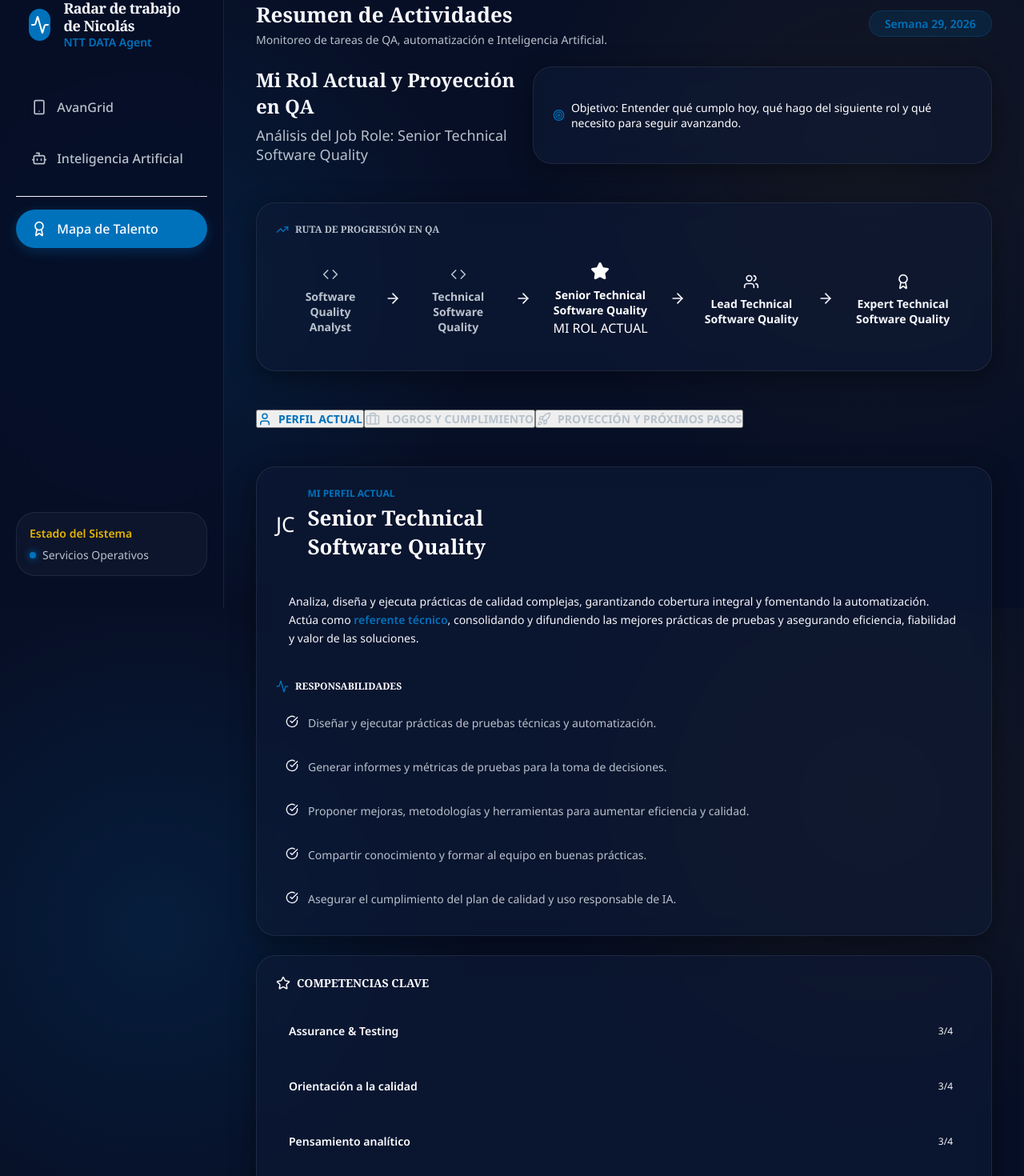
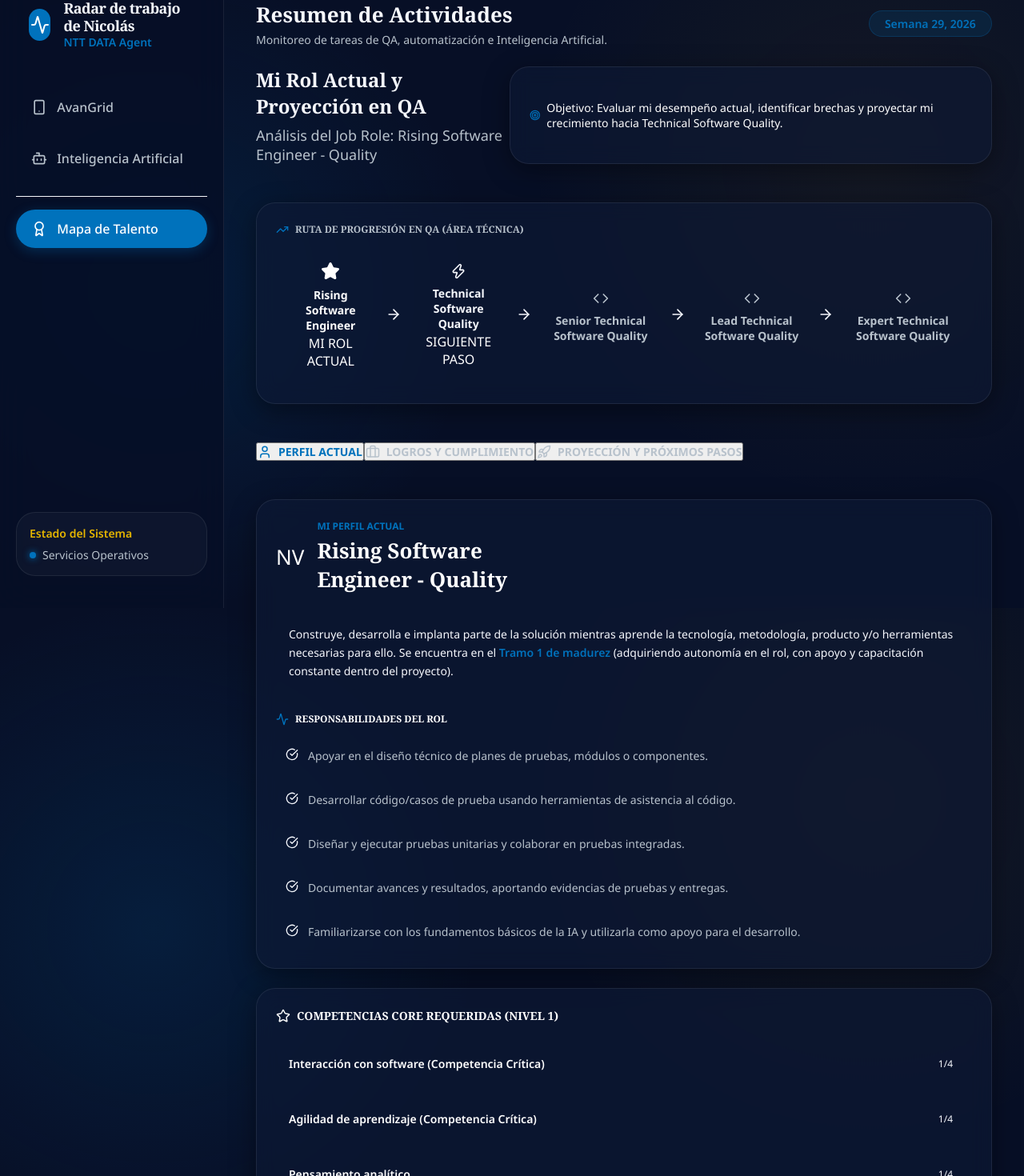
Before and after one commit to ValderramaNico/dashboard, a React (Vite) app: page /career in a window 1280 px wide. Shown: the part 40-1510 px from the top of the page at 80% size. Built offline with nearby package versions, Linux system fonts and the light colour scheme.

Commit message:
feat: personalizar mapa de talento y career path para Nicolas Valderrama (NV)

```diff
--- a/src/pages/CareerPath.jsx
+++ b/src/pages/CareerPath.jsx
@@ -9,42 +9,42 @@ const CareerPath = () => {
       <div className="flex justify-between items-end mb-6">
         <div>
           <h2 className="text-3xl font-bold font-serif mb-2">Mi Rol Actual y Proyección en QA</h2>
-          <p className="text-muted text-lg">Análisis del Job Role: Senior Technical Software Quality</p>
+          <p className="text-muted text-lg">Análisis del Job Role: Rising Software Engineer - Quality</p>
         </div>
         <div className="flex items-center gap-2 p-3 rounded-2xl glass-card text-sm border-l-4 border-cyan bg-[rgba(0,114,188,0.1)]">
           <Target className="text-cyan" size={20} />
-          <span className="text-white">Objetivo: Entender qué cumplo hoy, qué hago del siguiente rol y qué necesito para seguir avanzando.</span>
+          <span className="text-white">Objetivo: Evaluar mi desempeño actual, identificar brechas y proyectar mi crecimiento hacia Technical Software Quality.</span>
         </div>
       </div>
 
       {/* Progression Path (Always visible) */}
       <div className="glass-card mb-6">
         <h3 className="text-xs text-muted font-bold uppercase mb-4 tracking-wider flex items-center gap-2">
-          <TrendingUp size={16} className="text-cyan" /> Ruta de Progresión en QA
+          <TrendingUp size={16} className="text-cyan" /> Ruta de Progresión en QA (Área Técnica)
         </h3>
         <div className="flex items-center justify-between w-full overflow-x-auto pb-2">
           {[
-            { role: 'Software Quality Analyst', type: 'entry' },
-            { role: 'Technical Software Quality', type: 'entry' },
-            { role: 'Senior Technical Software Quality', type: 'current' },
+            { role: 'Rising Software Engineer', type: 'current' },
+            { role: 'Technical Software Quality', type: 'next' },
+            { role: 'Senior Technical Software Quality', type: 'next' },
             { role: 'Lead Technical Software Quality', type: 'next' },
             { role: 'Expert Technical Software Quality', type: 'next' },
           ].map((item, index, arr) => (
             <React.Fragment key={index}>
               <div
-                className={`flex-col items-center justify-center p-4 rounded-xl text-center min-w-[160px] transition-all duration-300 ${
+                className={`flex-col items-center justify-center p-4 rounded-xl text-center min-w-[170px] transition-all duration-300 ${
                   item.type === 'current'
                     ? 'bg-gradient-to-br from-blue-600 to-blue-800 border border-blue-400 shadow-[0_0_15px_rgba(0,114,188,0.5)] text-white transform scale-105'
-                    : item.type === 'next'
-                      ? 'bg-[rgba(168,85,247,0.1)] border border-[rgba(168,85,247,0.3)] text-[rgba(255,255,255,0.8)]'
+                    : item.type === 'next' && index === 1
+                      ? 'bg-[rgba(168,85,247,0.15)] border border-[rgba(168,85,247,0.4)] text-[rgba(255,255,255,0.95)]'
                       : 'bg-[rgba(255,255,255,0.03)] border border-[rgba(255,255,255,0.05)] text-muted'
                 }`}
               >
                 {item.type === 'current' && <Star className="text-gold mb-2 mx-auto drop-shadow-md" size={24} fill="currentColor" />}
-                {item.type === 'next' && (index === 3 ? <Users className="text-purple-400 mb-2 mx-auto" size={20} /> : <Award className="text-purple-400 mb-2 mx-auto" size={20} />)}
-                {item.type === 'entry' && <Code className="mb-2 mx-auto" size={20} />}
+                {item.type === 'next' && (index === 1 ? <Zap className="text-purple-400 mb-2 mx-auto" size={20} /> : <Code className="text-muted mb-2 mx-auto" size={20} />)}
                 <p className="font-bold text-sm leading-tight">{item.role}</p>
                 {item.type === 'current' && <span className="text-[10px] font-black text-bg-dark bg-gold px-2 py-0.5 rounded-full mt-2 inline-block uppercase tracking-wider">MI ROL ACTUAL</span>}
+                {item.type === 'next' && index === 1 && <span className="text-[10px] font-black text-white bg-purple px-2 py-0.5 rounded-full mt-2 inline-block uppercase tracking-wider">SIGUIENTE PASO</span>}
               </div>
               {index < arr.length - 1 && (
                 <div className="flex-shrink-0 mx-2 text-[rgba(255,255,255,0.2)]">
@@ -102,32 +102,32 @@ const CareerPath = () => {
             <div className="glass-card flex-col gap-6">
               <div className="flex items-center gap-4 border-b border-[rgba(255,255,255,0.1)] pb-6">
                 <div className="w-16 h-16 rounded-2xl bg-gradient-to-br from-blue-500 to-cyan flex items-center justify-center text-white font-black text-2xl shadow-[0_0_20px_rgba(0,114,188,0.4)] border border-white/20">
-                  JC
+                  NV
                 </div>
                 <div>
                   <p className="text-xs text-cyan font-bold uppercase tracking-wider mb-1">Mi Perfil Actual</p>
-                  <h3 className="font-bold text-2xl text-white leading-tight">Senior Technical <br/>Software Quality</h3>
+                  <h3 className="font-bold text-2xl text-white leading-tight">Rising Software<br/>Engineer - Quality</h3>
                 </div>
               </div>
 
               <div className="bg-[rgba(0,114,188,0.05)] p-4 rounded-xl border border-[rgba(0,114,188,0.2)]">
                 <p className="text-sm text-[rgba(255,255,255,0.85)] leading-relaxed">
-                  Analiza, diseña y ejecuta prácticas de calidad complejas, garantizando cobertura integral y fomentando la automatización.
-                  Actúa como <strong className="text-cyan font-semibold">referente técnico</strong>, consolidando y difundiendo las mejores prácticas de pruebas y asegurando eficiencia, fiabilidad y valor de las soluciones.
+                  Construye, desarrolla e implanta parte de la solución mientras aprende la tecnología, metodología, producto y/o herramientas necesarias para ello.
+                  Se encuentra en el <strong className="text-cyan font-semibold">Tramo 1 de madurez</strong> (adquiriendo autonomía en el rol, con apoyo y capacitación constante dentro del proyecto).
                 </p>
               </div>
 
               <div>
                 <h4 className="flex items-center gap-2 text-xs text-white font-bold uppercase mb-4 tracking-wider">
-                  <Activity size={16} className="text-cyan" /> Responsabilidades
+                  <Activity size={16} className="text-cyan" /> Responsabilidades del Rol
                 </h4>
                 <ul className="flex-col gap-3">
                   {[
-                    'Diseñar y ejecutar prácticas de pruebas técnicas y automatización.',
-                    'Generar informes y métricas de pruebas para la toma de decisiones.',
-                    'Proponer mejoras, metodologías y herramientas para aumentar eficiencia y calidad.',
-                    'Compartir conocimiento y formar al equipo en buenas prácticas.',
-                    'Asegurar el cumplimiento del plan de calidad y uso responsable de IA.'
+                    'Apoyar en el diseño técnico de planes de pruebas, módulos o componentes.',
+                    'Desarrollar código/casos de prueba usando herramientas de asistencia al código.',
+                    'Diseñar y ejecutar pruebas unitarias y colaborar en pruebas integradas.',
+                    'Documentar avances y resultados, aportando evidencias de pruebas y entregas.',
+                    'Familiarizarse con los fundamentos básicos de la IA y utilizarla como apoyo para el desarrollo.'
                   ].map((resp, i) => (
                     <li key={i} className="flex items-start gap-3 bg-[rgba(255,255,255,0.02)] p-3 rounded-lg border border-[rgba(255,255,255,0.05)]">
                       <CheckCircle size={16} className="text-blue-400 shrink-0 mt-0.5" />
@@ -140,15 +140,17 @@ const CareerPath = () => {
 
             <div className="glass-card flex-col justify-start">
               <h4 className="flex items-center gap-2 text-sm text-white font-bold uppercase mb-6 tracking-wider border-b border-[rgba(255,255,255,0.1)] pb-4">
-                <Star size={18} className="text-gold" /> Competencias Clave
+                <Star size={18} className="text-gold" /> Competencias Core Requeridas (Nivel 1)
               </h4>
               <div className="flex-col gap-5">
                 {[
-                  { name: 'Assurance & Testing', level: 3 },
-                  { name: 'Orientación a la calidad', level: 3 },
-                  { name: 'Pensamiento analítico', level: 3 },
-                  { name: 'Pensamiento sistémico', level: 3 },
-                  { name: 'Orientación al resultado', level: 3 },
+                  { name: 'Interacción con software (Competencia Crítica)', level: 1 },
+                  { name: 'Agilidad de aprendizaje (Competencia Crítica)', level: 1 },
+                  { name: 'Pensamiento analítico', level: 1 },
+                  { name: 'Pensamiento sistémico', level: 1 },
+                  { name: 'Orientación a la calidad', level: 1 },
+                  { name: 'Orientación al resultado', level: 1 },
+                  { name: 'Tech disruption', level: 1 },
                 ].map((comp, i) => (
                   <div key={i} className="flex-col bg-[rgba(255,255,255,0.02)] p-4 rounded-xl border border-[rgba(255,255,255,0.05)]">
                     <div className="flex justify-between items-center mb-2">
@@ -174,16 +176,15 @@ const CareerPath = () => {
                 <CheckCircle className="text-teal-400" size={28} />
                 <div>
                   <h3 className="font-bold text-white text-base uppercase tracking-wide">Lo que ya cumplo</h3>
-                  <p className="text-xs text-teal-400 font-semibold">Como Senior Technical QA</p>
+                  <p className="text-xs text-teal-400 font-semibold">Como Rising Software Engineer</p>
                 </div>
               </div>
               <div className="flex-col gap-4">
                 {[
-                  { title: 'Diseño y ejecución de prácticas', desc: 'Implementación de soluciones de automatización para pruebas Mobile y Web.', icon: <Code size={20} className="text-teal-400"/> },
-                  { title: 'IA para calidad y eficiencia', desc: 'Integración de IA en procesos y proyectos nuevos.', icon: <Lightbulb size={20} className="text-teal-400"/> },
-                  { title: 'Mejora continua de metodologías', desc: 'Creación de frameworks y herramientas QA con IA.', icon: <Shield size={20} className="text-teal-400"/> },
-                  { title: 'Difusión de buenas prácticas', desc: 'Formaciones en automatización, IA e integración continua.', icon: <BookOpen size={20} className="text-teal-400"/> },
-                  { title: 'Rol de referente técnico', desc: 'Guía para el equipo en el uso de herramientas e IA.', icon: <Award size={20} className="text-teal-400"/> },
+                  { title: 'Automatización y herramientas de IA', desc: 'Desarrollo de una extensión personalizada para VS Code enfocada en la ejecución de pruebas de automatización mobile.', icon: <Zap size={20} className="text-teal-400"/> },
+                  { title: 'Ejecución y pruebas unitarias', desc: 'Apoyo en el despliegue, configuración y testeo inicial dentro del proyecto asignado.', icon: <Code size={20} className="text-teal-400"/> },
+                  { title: 'Reporte estructurado', desc: 'Reporte constante de avances, bloqueos y resultados diarios siguiendo la metodología del proyecto.', icon: <Shield size={20} className="text-teal-400"/> },
+                  { title: 'Madurez del Tramo 1', desc: 'Adquisición progresiva de autonomía a través del esfuerzo y aprendizaje rápido ante errores.', icon: <BookOpen size={20} className="text-teal-400"/> },
                 ].map((item, i) => (
                   <div key={i} className="flex gap-4 items-start p-4 rounded-xl bg-[rgba(255,255,255,0.02)] border border-[rgba(255,255,255,0.05)] hover:bg-[rgba(45,212,191,0.05)] hover:border-[rgba(45,212,191,0.2)] transition-all">
                     <div className="p-2 rounded-lg bg-[rgba(45,212,191,0.1)] shrink-0">
@@ -203,17 +204,16 @@ const CareerPath = () => {
               <div className="flex items-center gap-3 mb-6 bg-[rgba(168,85,247,0.1)] p-4 rounded-xl border border-[rgba(168,85,247,0.2)]">
                 <Star className="text-purple-400" size={28} />
                 <div>
-                  <h3 className="font-bold text-white text-base uppercase tracking-wide">Lo que ya cumplo</h3>
-                  <p className="text-xs text-purple-400 font-semibold">Del Rol Lead Technical QA</p>
+                  <h3 className="font-bold text-white text-base uppercase tracking-wide">Foco de Crecimiento</h3>
+                  <p className="text-xs text-purple-400 font-semibold">Hacia Technical Software Quality</p>
                 </div>
               </div>
               <div className="flex-col gap-4">
                 {[
-                  { title: 'Liderar soluciones automatizadas', desc: 'Diseño e implementación Web y Mobile para distintos proyectos.', icon: <Target size={20} className="text-purple-400"/> },
-                  { title: 'Definir marcos y herramientas', desc: 'Creación de un framework adoptado por todo el estudio.', icon: <Activity size={20} className="text-purple-400"/> },
-                  { title: 'Incorporar IA como diferenciador', desc: 'Integración en proyectos y creación de herramientas QA con IA.', icon: <Zap size={20} className="text-purple-400"/> },
-                  { title: 'Transferir y desarrollar talento', desc: 'Formación de practicantes y equipo en QA, automatización e IA.', icon: <Users size={20} className="text-purple-400"/> },
-                  { title: 'Apoyo a clientes y propuestas', desc: 'Realización de POCs de automatización e IA para clientes.', icon: <TrendingUp size={20} className="text-purple-400"/> },
+                  { title: 'Diseño técnico de programas', desc: 'Aprender a estructurar y proponer soluciones equilibradas y seguras en base al negocio.', icon: <Target size={20} className="text-purple-400"/> },
+                  { title: 'Automatizaciones personalizadas con APIs', desc: 'Integrar y explorar de forma más profunda APIs de Inteligencia Artificial para agilizar procesos de QA.', icon: <Activity size={20} className="text-purple-400"/> },
+                  { title: 'Consolidación de buenas prácticas', desc: 'Alinear y documentar el propio trabajo según los estándares de calidad adoptados por el equipo.', icon: <Shield size={20} className="text-purple-400"/> },
+                  { title: 'Estimación técnica precisa', desc: 'Aprender a estimar con precisión el esfuerzo de las tareas de automatización y aportar a la planificación.', icon: <TrendingUp size={20} className="text-purple-400"/> },
                 ].map((item, i) => (
                   <div key={i} className="flex gap-4 items-start p-4 rounded-xl bg-[rgba(255,255,255,0.02)] border border-[rgba(255,255,255,0.05)] hover:bg-[rgba(168,85,247,0.05)] hover:border-[rgba(168,85,247,0.2)] transition-all">
                     <div className="p-2 rounded-lg bg-[rgba(168,85,247,0.1)] shrink-0">
@@ -239,15 +239,14 @@ const CareerPath = () => {
                 <div className="p-3 rounded-xl bg-[rgba(59,130,246,0.1)]">
                   <Flag className="text-blue-400" size={24} />
                 </div>
-                <h3 className="font-bold text-white text-xl uppercase tracking-wide">¿Qué necesito para avanzar a Lead?</h3>
+                <h3 className="font-bold text-white text-xl uppercase tracking-wide">¿Qué necesito para promocionar a Technical Software Quality?</h3>
               </div>
-              <div className="grid grid-cols-1 md:grid-cols-2 lg:grid-cols-3 xl:grid-cols-5 gap-4">
+              <div className="grid grid-cols-1 md:grid-cols-2 lg:grid-cols-3 xl:grid-cols-4 gap-4">
                 {[
-                  { num: '01', title: 'Impacto y adopción', desc: 'Evidenciar que los frameworks y prácticas son adoptados transversalmente.' },
-                  { num: '02', title: 'Medir y comunicar', desc: 'Mostrar métricas: cobertura, tiempos, eficiencia, ahorro.' },
-                  { num: '03', title: 'Liderazgo técnico', desc: 'Definir estándares, revisar soluciones, mentorear al equipo.' },
-                  { num: '04', title: 'Visión estratégica', desc: 'Alinear las soluciones QA/IA con la estrategia del negocio.' },
-                  { num: '05', title: 'Visibilidad', desc: 'Participar en comunidades técnicas y compartir conocimiento.' },
+                  { num: '01', title: 'Autonomía técnica', desc: 'Desarrollar soluciones de prueba complejas de manera autónoma y consistente.' },
+                  { num: '02', title: 'Uso estratégico de IA', desc: 'Utilizar y evaluar herramientas de IA en actividades cotidianas para optimizar tiempos.' },
+                  { num: '03', title: 'Estándares de Calidad', desc: 'Definir, aplicar y promover buenas prácticas de código y QA en el equipo.' },
+                  { num: '04', title: 'Estimación y Planificación', desc: 'Ser capaz de dimensionar y planificar con precisión el esfuerzo de las propias tareas.' },
                 ].map((item, i) => (
                   <div key={i} className="flex flex-col p-5 rounded-2xl bg-[rgba(255,255,255,0.02)] border border-[rgba(255,255,255,0.05)] hover:border-[rgba(59,130,246,0.4)] hover:bg-[rgba(59,130,246,0.05)] transition-all">
                     <div className="flex justify-between items-start mb-3">
@@ -265,34 +264,28 @@ const CareerPath = () => {
               <div className="glass-card flex-col">
                 <div className="flex items-center gap-3 mb-6 pb-4 border-b border-[rgba(255,255,255,0.1)]">
                   <TrendingUp className="text-cyan" size={24} />
-                  <h3 className="font-bold text-white text-lg">Impacto Actual Generado</h3>
+                  <h3 className="font-bold text-white text-lg">Mi Trayectoria e Impacto</h3>
                 </div>
-                <div className="grid grid-cols-2 sm:grid-cols-3 gap-4">
+                <div className="grid grid-cols-2 gap-4">
                   <div className="flex-col items-center text-center p-4 rounded-xl bg-[rgba(45,212,191,0.05)] border border-[rgba(45,212,191,0.2)]">
-                    <h4 className="font-black text-3xl text-white mb-1">+25</h4>
-                    <p className="text-xs text-teal-400 font-bold mb-1 uppercase">Personas formadas</p>
-                    <p className="text-[10px] text-muted">Automatización, IA y CI.</p>
+                    <h4 className="font-black text-3xl text-white mb-1">4</h4>
+                    <p className="text-xs text-teal-400 font-bold mb-1 uppercase">Meses en la empresa</p>
+                    <p className="text-[10px] text-muted">NTT DATA Chile.</p>
                   </div>
                   <div className="flex-col items-center text-center p-4 rounded-xl bg-[rgba(59,130,246,0.05)] border border-[rgba(59,130,246,0.2)]">
                     <h4 className="font-black text-3xl text-white mb-1">1</h4>
-                    <p className="text-xs text-blue-400 font-bold mb-1 uppercase">Framework</p>
-                    <p className="text-[10px] text-muted">Adoptado por todo el estudio.</p>
+                    <p className="text-xs text-blue-400 font-bold mb-1 uppercase">Herramienta QA IA</p>
+                    <p className="text-[10px] text-muted">Extensión de VS Code para mobile.</p>
                   </div>
                   <div className="flex-col items-center text-center p-4 rounded-xl bg-[rgba(245,158,11,0.05)] border border-[rgba(245,158,11,0.2)]">
-                    <h4 className="font-black text-3xl text-white mb-1">2</h4>
-                    <p className="text-xs text-amber-400 font-bold mb-1 uppercase">Herramientas QA IA</p>
-                    <p className="text-[10px] text-muted">Desarrolladas in-house.</p>
+                    <h4 className="font-black text-3xl text-white mb-1">T1</h4>
+                    <p className="text-xs text-amber-400 font-bold mb-1 uppercase">Tramo de Madurez</p>
+                    <p className="text-[10px] text-muted">Modelo Growth Mindset.</p>
                   </div>
                   <div className="flex-col items-center text-center p-4 rounded-xl bg-[rgba(168,85,247,0.05)] border border-[rgba(168,85,247,0.2)]">
-                    <h4 className="font-black text-3xl text-white mb-1">+10</h4>
-                    <p className="text-xs text-purple-400 font-bold mb-1 uppercase">POCs realizados</p>
-                    <p className="text-[10px] text-muted">Para clientes en automatización.</p>
-                  </div>
-                  <div className="col-span-2 sm:col-span-2 flex items-center justify-center text-center p-4 rounded-xl bg-[rgba(16,185,129,0.05)] border border-[rgba(16,185,129,0.2)]">
-                    <div>
-                      <h4 className="font-black text-xl text-emerald-400 mb-1 uppercase tracking-wider">Impacto Medible</h4>
-                      <p className="text-xs text-muted">Mejora en cobertura, reducción de tiempos y aumento de calidad.</p>
-                    </div>
+                    <h4 className="font-black text-3xl text-white mb-1">1</h4>
+                    <p className="text-xs text-purple-400 font-bold mb-1 uppercase">Proyecto Activo</p>
+                    <p className="text-[10px] text-muted">Desarrollo y pruebas mobile.</p>
                   </div>
                 </div>
               </div>
@@ -301,7 +294,7 @@ const CareerPath = () => {
               <div className="glass-card flex-col">
                 <div className="flex items-center gap-3 mb-6 pb-4 border-b border-[rgba(255,255,255,0.1)]">
                   <Rocket className="text-purple-400" size={24} />
-                  <h3 className="font-bold text-white text-lg">Próximos Pasos en mi Carrera</h3>
+                  <h3 className="font-bold text-white text-lg">Hojas de Ruta de Aprendizaje</h3>
                 </div>
 
                 <div className="flex-col gap-6 relative before:absolute before:inset-0 before:ml-5 before:-translate-x-px md:before:mx-auto md:before:translate-x-0 before:h-full before:w-0.5 before:bg-gradient-to-b before:from-purple-500 before:via-blue-500 before:to-[rgba(255,255,255,0.1)]">
@@ -316,7 +309,7 @@ const CareerPath = () => {
                         <h4 className="font-bold text-white text-sm">Corto Plazo</h4>
                         <span className="text-[10px] font-bold text-bg-dark bg-purple-400 px-2 py-0.5 rounded-full">0-6 MESES</span>
                       </div>
-                      <p className="text-xs text-muted">Consolidar evidencias de impacto y adopción. Ampliar formación en IA aplicada a QA.</p>
+                      <p className="text-xs text-muted">Acelerar mi aprendizaje técnico en el framework de pruebas del proyecto actual. Lograr autonomía en tareas moderadas de automatización mobile.</p>
                     </div>
                   </div>
 
@@ -330,7 +323,7 @@ const CareerPath = () => {
                         <h4 className="font-bold text-white text-sm">Mediano Plazo</h4>
                         <span className="text-[10px] font-bold text-bg-dark bg-blue-400 px-2 py-0.5 rounded-full">6-12 MESES</span>
                       </div>
-                      <p className="text-xs text-muted">Asumir liderazgo técnico en más iniciativas. Definir estándares y directrices de QA/IA.</p>
+                      <p className="text-xs text-muted">Contribuir en el diseño inicial de pruebas técnicas. Refinar el uso del asistente de IA en actividades cotidianas para optimizar tiempos.</p>
                     </div>
                   </div>
 
@@ -344,7 +337,7 @@ const CareerPath = () => {
                         <h4 className="font-bold text-white text-sm">Largo Plazo</h4>
                         <span className="text-[10px] font-bold text-white bg-[rgba(255,255,255,0.1)] border border-[rgba(255,255,255,0.2)] px-2 py-0.5 rounded-full">12+ MESES</span>
                       </div>
-                      <p className="text-xs text-muted">Proyectarme a Expert Technical Software Quality, ampliando impacto estratégico y visibilidad.</p>
+                      <p className="text-xs text-muted">Aplicar al proceso de evaluación y promoción para el siguiente nivel de carrera (Technical Software Quality).</p>
                     </div>
                   </div>
 
```
